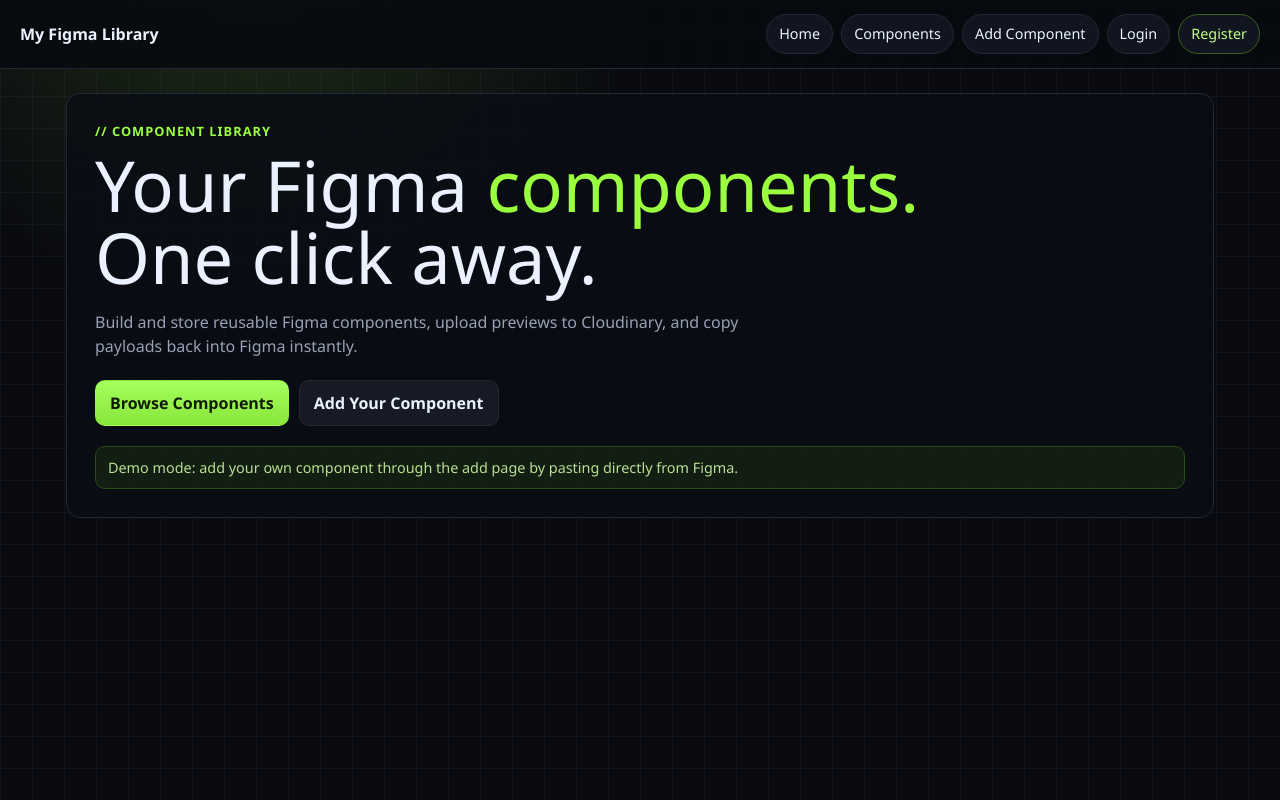
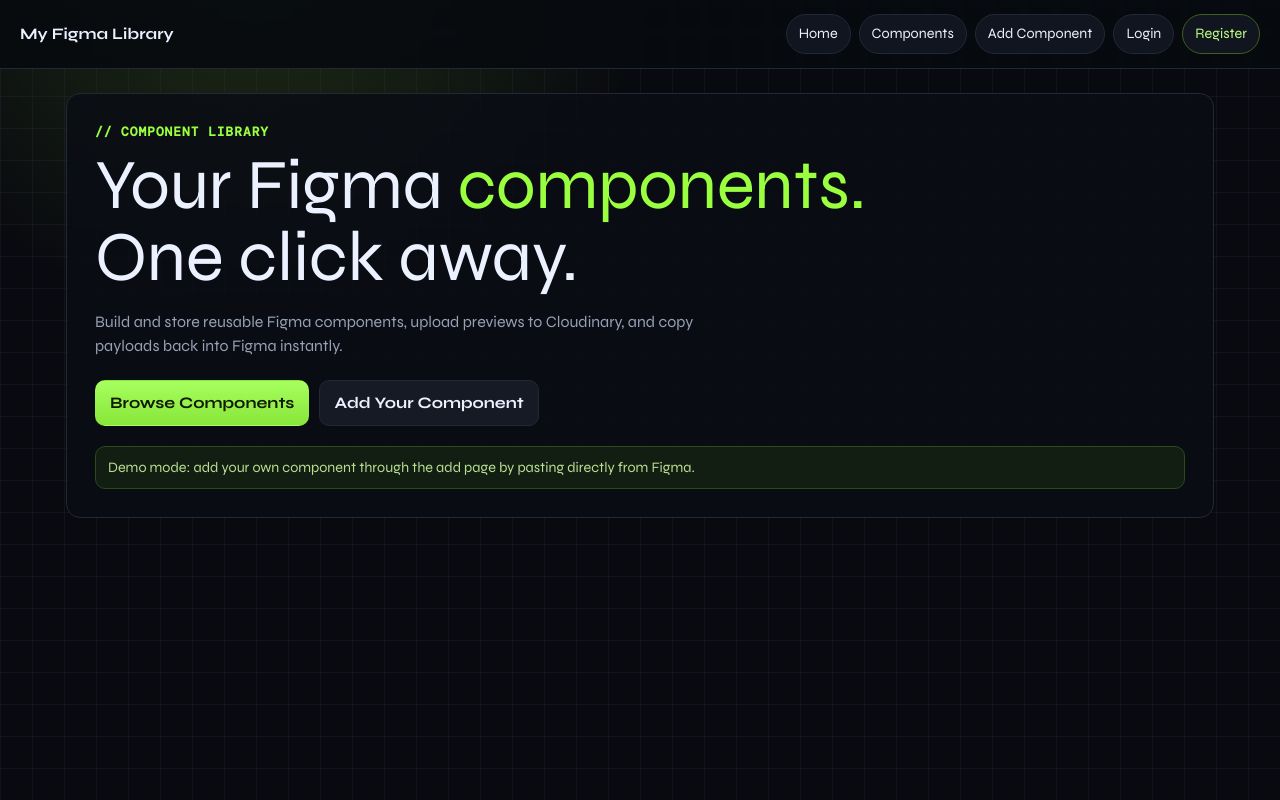
Before and after one commit to sayamghosh/figma-library, a React (Vite) app in the folder frontend/: page / in a window 1280 px wide. Built offline with nearby package versions, Linux system fonts and the light colour scheme.

Commit message:
style: update font families for consistency across elements

```diff
--- a/frontend/index.html
+++ b/frontend/index.html
@@ -3,6 +3,10 @@
   <head>
     <meta charset="UTF-8" />
     <link rel="icon" type="image/svg+xml" href="/favicon.svg" />
+    <link
+      href="https://fonts.googleapis.com/css2?family=DM+Mono:wght@400;500&family=Syne:wght@400;600;700;800&display=swap"
+      rel="stylesheet"
+    />
     <meta name="viewport" content="width=device-width, initial-scale=1.0" />
     <title>frontend</title>
   </head>
--- a/frontend/src/index.css
+++ b/frontend/src/index.css
@@ -24,7 +24,28 @@
 		radial-gradient(circle at 20% -10%, rgba(154, 255, 63, 0.16), transparent 30%),
 		var(--bg);
 	background-size: 32px 32px, 32px 32px, auto, auto;
-	font-family: "Segoe UI", "Trebuchet MS", sans-serif;
+	font-family: "Syne", "Segoe UI", "Trebuchet MS", sans-serif;
+}
+
+h1,
+h2,
+h3,
+h4,
+h5,
+h6,
+button,
+input,
+textarea,
+select,
+label {
+	font-family: "Syne", "Segoe UI", "Trebuchet MS", sans-serif;
+}
+
+code,
+pre,
+kbd,
+samp {
+	font-family: "DM Mono", "Consolas", "Courier New", monospace;
 }
 
 a {
@@ -97,6 +118,7 @@
 	letter-spacing: 0.08em;
 	font-size: 0.8rem;
 	font-weight: 700;
+	font-family: "DM Mono", "Consolas", "Courier New", monospace;
 	margin-bottom: 8px;
 }
 
@@ -227,6 +249,7 @@
 	border-radius: 999px;
 	padding: 4px 8px;
 	font-size: 0.76rem;
+	font-family: "DM Mono", "Consolas", "Courier New", monospace;
 }
 
 .status-text {
@@ -256,6 +279,7 @@
 .field-label {
 	color: #c8cfdd;
 	font-size: 0.9rem;
+	font-family: "DM Mono", "Consolas", "Courier New", monospace;
 }
 
 @media (max-width: 720px) {
```
